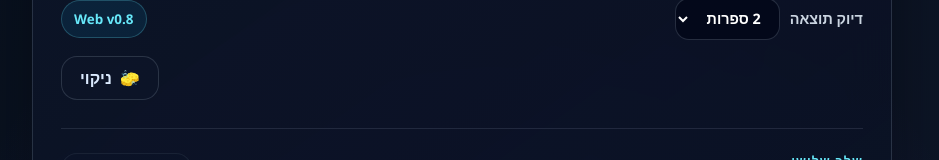
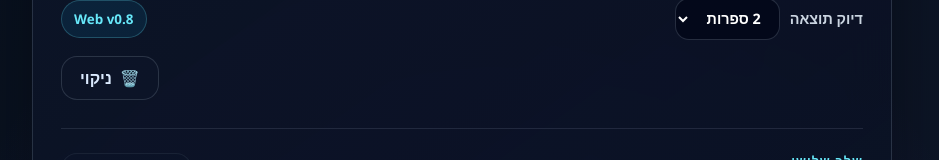
Before and after one commit to Dovshmi/Markulator, a React (Vite) app in the folder web/: page / in a window 1280 px wide. Shown: the part 1318-1478 px from the top of the page, without its empty margins (178-1117 px from the left). Built offline with nearby package versions, Linux system fonts and the light colour scheme.

Commit message:
Update EnhancedApp.jsx

```diff
--- a/web/src/components/EnhancedApp.jsx
+++ b/web/src/components/EnhancedApp.jsx
@@ -120,7 +120,7 @@ export default function EnhancedApp() {
 
           <div className="form-clear-row">
             <button className="clear-button form-clear-button" onClick={clear} type="button">
-              <span aria-hidden="true">🧽</span>
+              <span aria-hidden="true">🗑️</span>
               ניקוי
             </button>
           </div>
```
